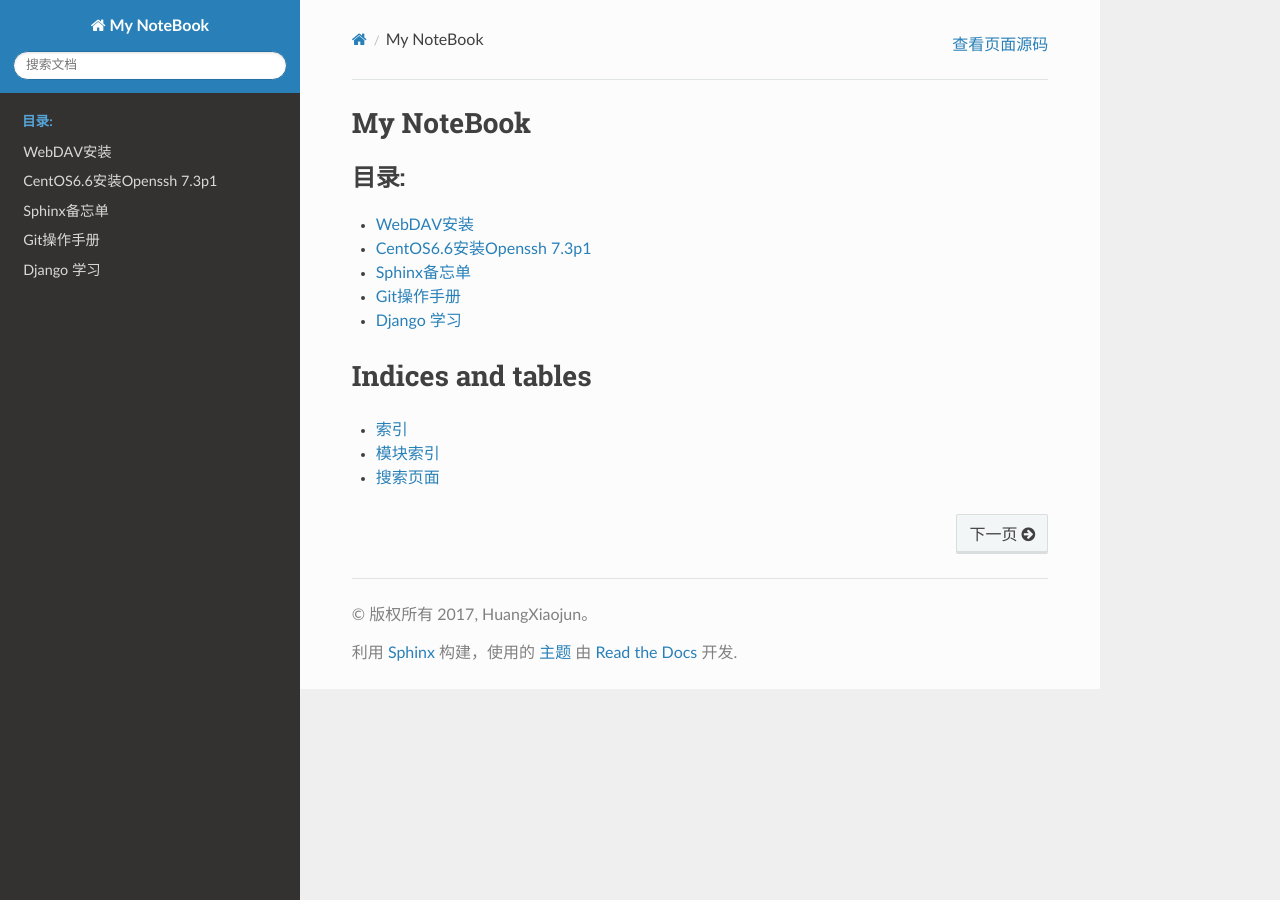
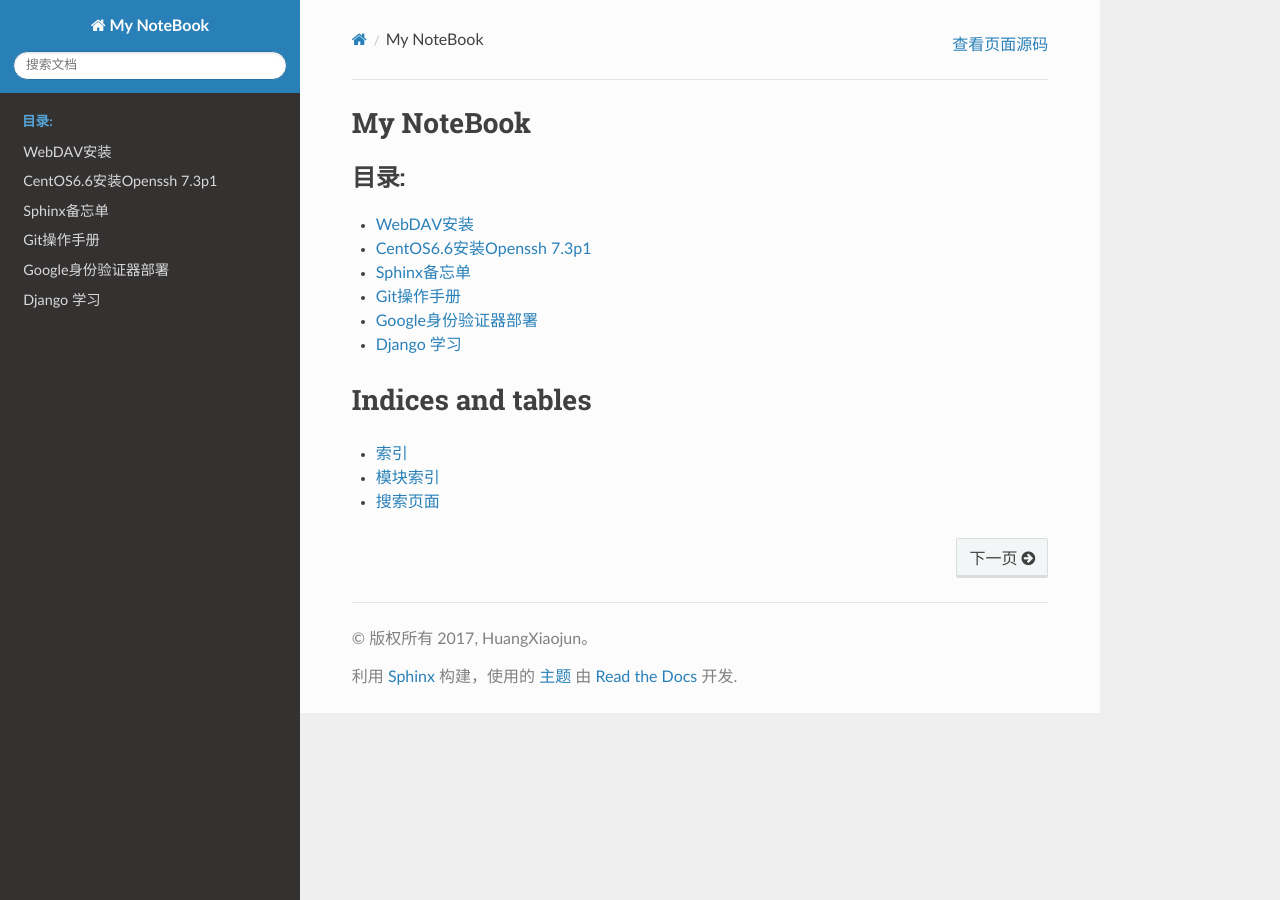
Before and after one commit to ywyt738/my_note, a Sphinx documentation site: the page built from source/index.rst, in a window 1280 px wide. Built offline with Sphinx 7.4.7 and the Read the Docs theme 2.0.0, drawn with Linux system fonts in a browser that asks for light colours; some of the changed lines change nothing that is shown.

Commit message:
google身份验证器

```diff
--- a/requirements.txt
+++ b/requirements.txt
@@ -1 +1,2 @@
+sphinx
 sphinx-rtd-theme == 0.2.4
--- /dev/null
+++ b/source/Google_Authenticator.rst
@@ -0,0 +1,180 @@
+******************************
+Google身份验证器部署
+******************************
+
+1. 安装
+===================
+
+1.1 安装依赖软件包
+-------------------
+::
+
+    yum -y install gcc make pam-devel libpng-devel libtool wget git
+
+1.2 安装Qrencode，谷歌身份验证器需要调用该程序以便终端生成并显示二维码(需要EPEL)
+--------------------------------------------------------------------------------------------
+::
+
+    yum -y install qrencode
+
+1.3 安装谷歌身份验证器
+-------------------------------------
+::
+
+    cd ~
+    git clone https://github.com/google/google-authenticator-libpam.git
+    cd google-authenticator-libpam/
+    ./bootstrap.sh
+    ./configure
+    make
+    sudo make install
+
+1.4 修改/etc/pam.d/sshd第一行后添加谷歌身份验证器PAM模块配置
+---------------------------------------------------------------------------------
+::
+
+    auth required pam_google_authenticator.so
+
+1.5 修改SSH服务配置/etc/ssh/sshd_config
+--------------------------------------------------------------
+::
+
+    ChallengeResponseAuthentication yes
+
+1.6 重启SSH服务
+------------------------------------
+RHEL 6/CentOS
+::
+
+    service sshd restart
+
+RHEL 7/CentOS 7
+::
+
+    systemctl restart sshd.service
+
+1.7 用户设置
+运行google-authenticator-libpam目录下的 ``google-authenticator`` 二进制文件来创建一个
+新的密钥，相关的设置会保存在 ``~/.google_authenticator``.
+::
+
+    Do you want authentication tokens to be time-based (y/n) y
+    # 是否使用基于时间方式生成验证口令，注意时间同步
+    Warning: pasting the following URL into your browser exposes the OTP secret to Google:
+      https://www.google.com/chart?chs=200x200&chld=M|0&cht=qr&...%3Dlocalhost.localdomain
+      # 显示二维码图片的地址，需要设法能够访问到谷歌，可以使用翻墙，或者寻找暂未被中国长城防火墙屏蔽的谷歌公网IP地址，然后修改系统hosts文件地址映射。
+
+      [二维码图片]       # 若未安装Qrencode，则不会显示二维码，使用 ``google-authenticator`` 程序扫描二维码。
+
+    Your new secret key is: MRQ73VZWQF7Z4EK3GACBAPEH5M
+    Your verification code is 603335
+    Your emergency scratch codes are:
+      60323738
+      69249157
+      22062335
+      85699230
+      35755622
+    # 生成的5组应急备用验证码，每个验证码只能使用一次，使用后立即失效。当多次使用手机App端显示的验证码无效时使用，保存备用。
+    Do you want me to update your "/root/.google_authenticator" file? (y/n) y
+    # 是否更新配置文件
+
+    Do you want to disallow multiple uses of the same authentication
+    token? This restricts you to one login about every 30s, but it increases
+    your chances to notice or even prevent man-in-the-middle attacks (y/n) y
+
+    By default, a new token is generated every 30 seconds by the mobile app.
+    In order to compensate for possible time-skew between the client and the server,
+    we allow an extra token before and after the current time. This allows for a
+    time skew of up to 30 seconds between authentication server and client. If you
+    experience problems with poor time synchronization, you can increase the window
+    from its default size of 3 permitted codes (one previous code, the current
+    code, the next code) to 17 permitted codes (the 8 previous codes, the current
+    code, and the 8 next codes). This will permit for a time skew of up to 4 minutes
+    between client and server.
+    Do you want to do so? (y/n) y
+
+    If the computer that you are logging into isn't hardened against brute-force
+    login attempts, you can enable rate-limiting for the authentication module.
+    By default, this limits attackers to no more than 3 login attempts every 30s.
+    Do you want to enable rate-limiting? (y/n) y
+
+
+2. Module options
+=============================
+
+secret=/path/to/secret/file
+------------------------------------
+See :ref:`encrypted home directories`.
+
+authtok_prompt=prompt
+------------------------------------
+Overrides default token prompt. If you want to include spaces in the prompt, wrap the whole argument in square brackets:
+::
+
+    auth required pam_google_authenticator.so [authtok_prompt=Your secret token: ]
+
+user=some-user
+------------------------------------
+Force the PAM module to switch to a hard-coded user id prior to doing any file operations. Commonly used with secret=.
+
+no_strict_owner
+------------------------------------
+DANGEROUS OPTION!
+
+By default the PAM module requires that the secrets file must be owned the user logging in (or if user= is specified, owned by that user). This option disables that check.
+
+This option can be used to allow daemons not running as root to still handle configuration files not owned by that user, for example owned by the users themselves.
+
+allowed_perm=0nnn
+------------------------------------
+DANGEROUS OPTION!
+
+By default, the PAM module requires the secrets file to be readable only by the owner of the file (mode 0600 by default). In situations where the module is used in a non-default configuration, an administrator may need more lenient file permissions, or a specific setting for their use case.
+
+debug
+------------------------------------
+Enable more verbose log messages in syslog.
+
+try_first_pass / use_first_pass / forward_pass
+-------------------------------------------------------
+Some PAM clients cannot prompt the user for more than just the password. To work around this problem, this PAM module supports stacking. If you pass the forward_pass option, the pam_google_authenticator module queries the user for both the system password and the verification code in a single prompt. It then forwards the system password to the next PAM module, which will have to be configured with the use_first_pass option.
+
+In turn, pam_google_authenticator module also supports both the standard use_first_pass and try_first_pass options. But most users would not need to set those on the pam_google_authenticator.
+
+noskewadj
+------------------------------------
+If you discover that your TOTP code never works, this is most commonly the result of the clock on your server being different from the one on your Android device. The PAM module makes an attempt to compensate for time skew. You can teach it about the amount of skew that you are experiencing, by trying to log it three times in a row. Make sure you always wait 30s (but not longer), so that you get three distinct TOTP codes.
+
+Some administrators prefer that time skew isn't adjusted automatically, as doing so results in a slightly less secure system configuration. If you want to disable it, you can do so on the module command line:
+
+``auth required pam_google_authenticator.so noskewadj``
+
+no_increment_hotp
+------------------------------------
+Don't increment the counter for failed HOTP attempts. This is important if log attempts with failed passwords still get an OTP prompt.
+
+nullok
+------------------------------------
+Allow users to log in without OTP, if they haven't set up OTP yet.
+
+echo_verification_code
+------------------------------------
+By default, the PAM module does not echo the verification code when it is entered by the user. In some situations, the administrator might prefer a different behavior. Pass the echo_verification_code option to the module in order to enable echoing.
+
+If you would like verification codes that are counter based instead of timebased, use the google-authenticator binary to generate a secret key in your home directory with the proper option. In this mode, clock skew is irrelevant and the window size option now applies to how many codes beyond the current one that would be accepted, to reduce synchronization problems.
+
+.. _encrypted home directories:
+
+3. Encrypted home directories
+=========================================
+If your system encrypts home directories until after your users entered their password, you either have to re-arrange the entries in the PAM configuration file to decrypt the home directory prior to asking for the OTP code, or you have to store the secret file in a non-standard location:
+
+auth required pam_google_authenticator.so secret=/var/unencrypted-home/${USER}/.google_authenticator
+
+would be a possible choice. Make sure to set appropriate permissions. You also have to tell your users to manually move their .google_authenticator file to this location.
+
+In addition to "${USER}", the secret= option also recognizes both "~" and ${HOME} as short-hands for the user's home directory.
+
+When using the secret= option, you might want to also set the user= option. The latter forces the PAM module to switch to a dedicated hard-coded user id prior to doing any file operations. When using the user= option, you must not include "~" or "${HOME}" in the filename.
+
+The user= option can also be useful if you want to authenticate users who do not have traditional UNIX accounts on your system.
--- a/source/index.rst
+++ b/source/index.rst
@@ -14,6 +14,7 @@
    installation_openssh
    cheatsheet
    git_guide
+   Google_Authenticator
    django_tutorials/chapters.rst
 
 Indices and tables
```
